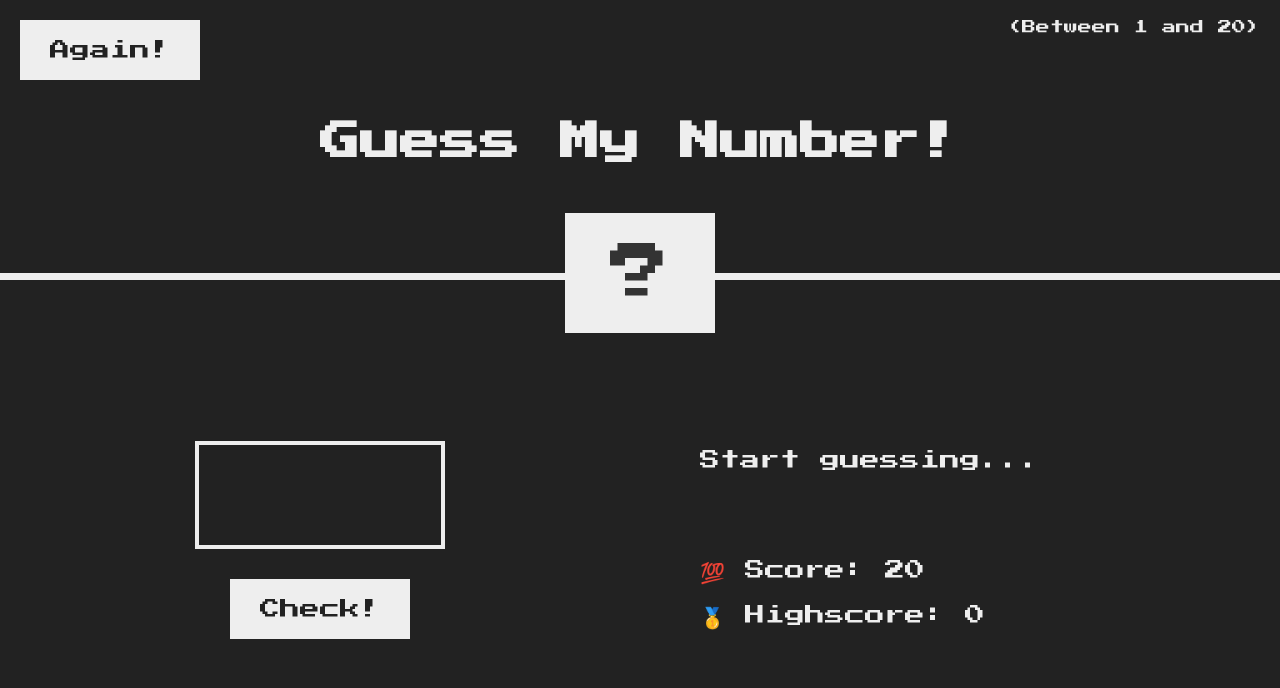
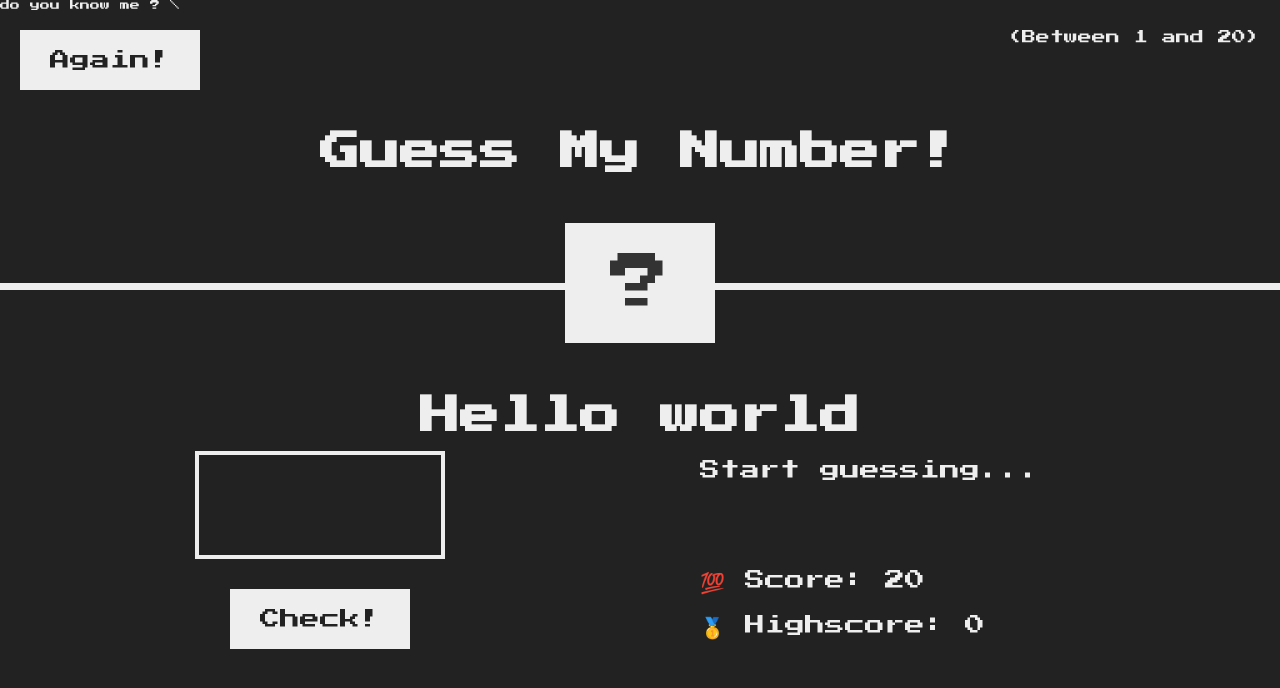
Before and after one commit to Deeppati2005/Guess-the-number-using-Html-Css-Js, a plain HTML site: page index.html in a window 1280 px wide. Drawn offline with Linux system fonts and the light colour scheme.

Commit message:
changes in index.html file

```diff
--- a/index.html
+++ b/index.html
@@ -8,6 +8,11 @@
     <title>Guess My Number!</title>
   </head>
   <body>
+
+    <h1>Hello world</h1>
+
+
+    <p>do you know me ? \</p>
     <header>
       <h1>Guess My Number!</h1>
       <p class="between">(Between 1 and 20)</p>
```
